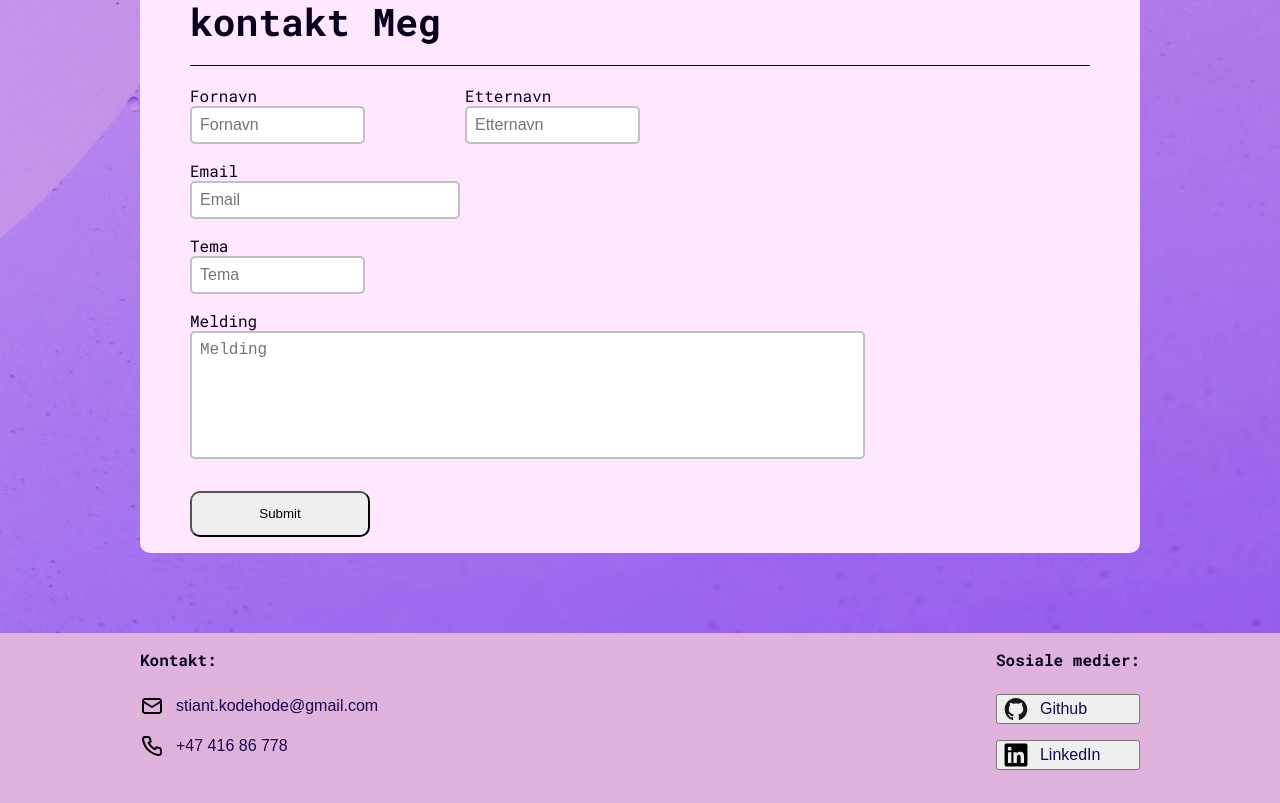
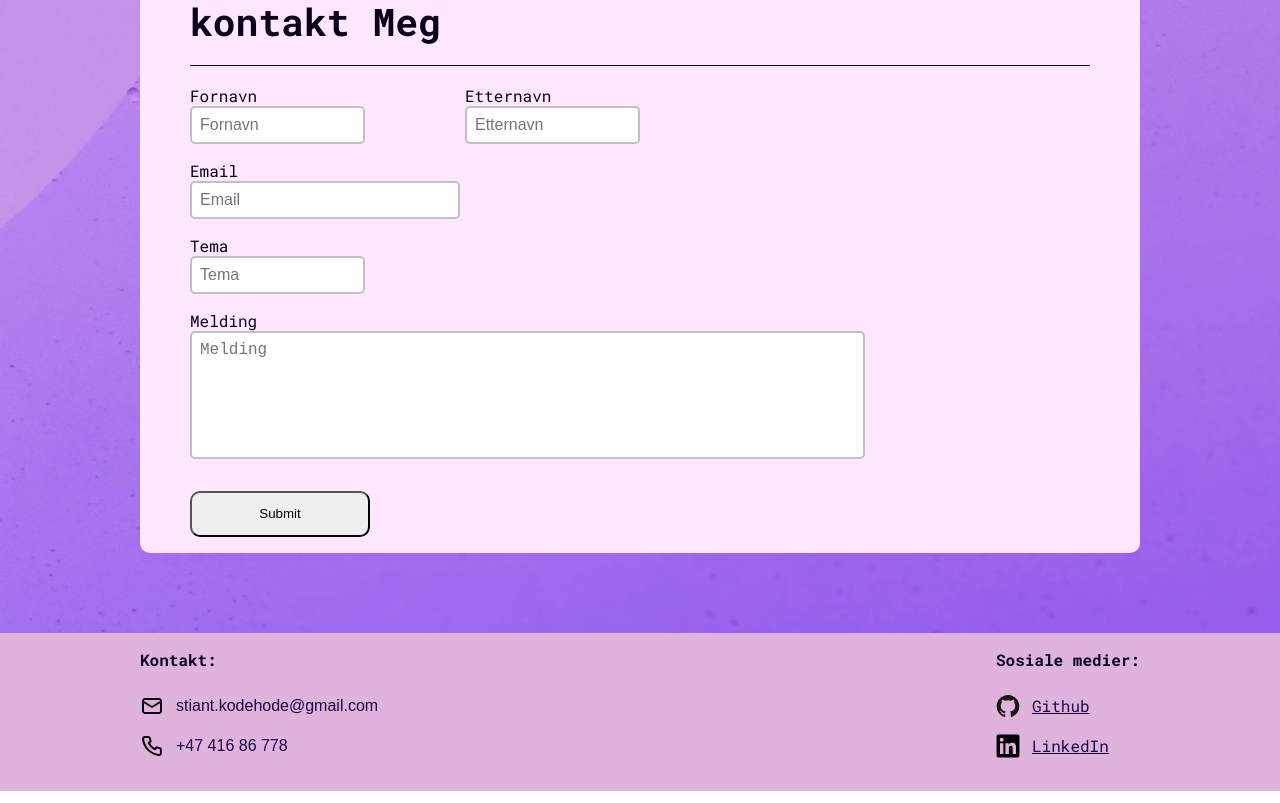
Before and after one commit to stiankodehode/portfolio, a React (Create React App) app: page / in a window 1280 px wide. Shown: the part 2109-2912 px from the top of the page. Built offline with nearby package versions, Linux system fonts and the light colour scheme.

Commit message:
accidently switch an a tag to a button

```diff
--- a/src/pages/sections/footer/styled.js
+++ b/src/pages/sections/footer/styled.js
@@ -22,7 +22,7 @@ export const FooterContainer = styled.div`
     }
 `;
 
-export const FooterLink = styled.button`
+export const FooterLink = styled.a`
     display: flex;
     align-items: center;
     gap: 0.75em;
```
